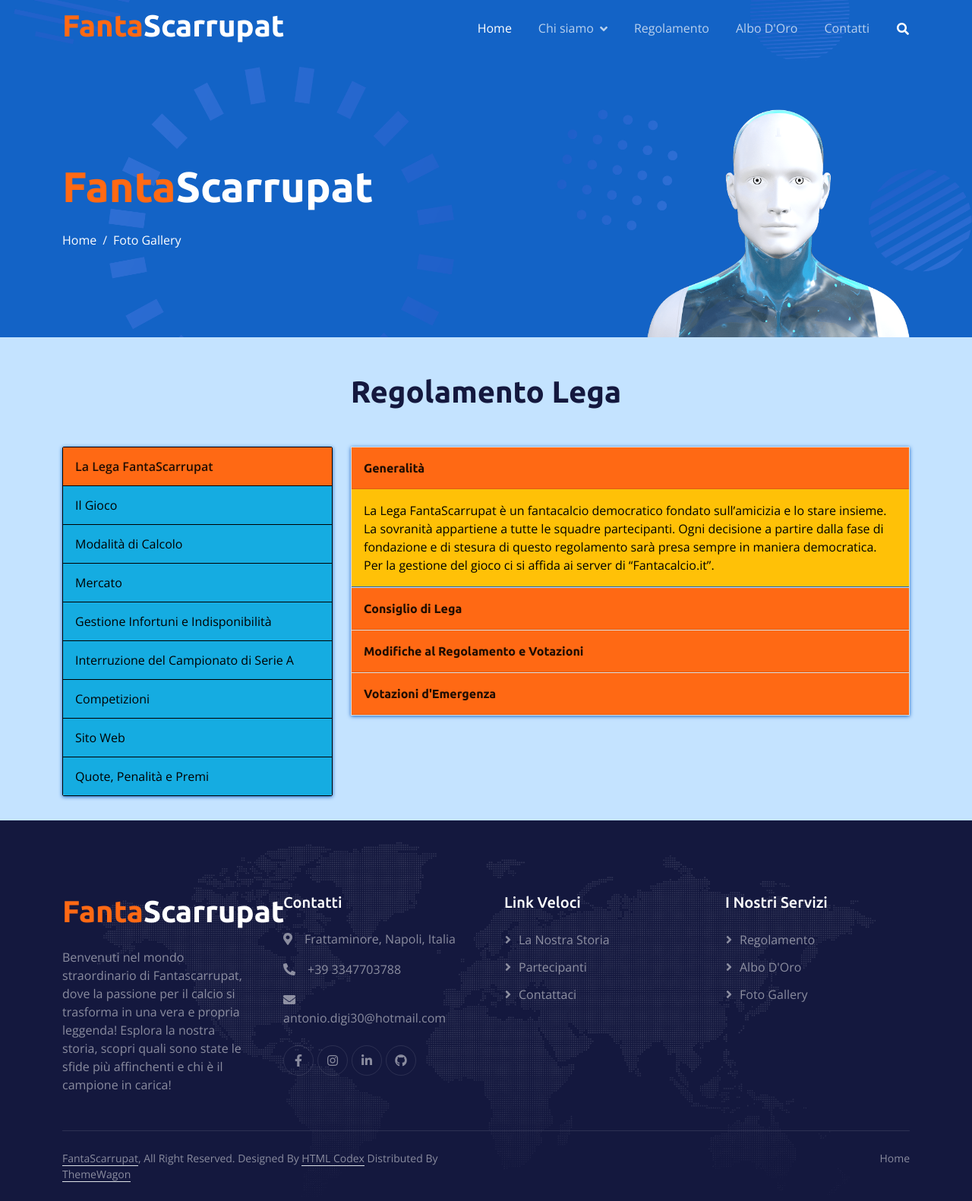
After one commit to AntonioDG30/FantaScarrupat, a PHP site: page /regolamento.php in a window 1280 px wide. The commit adds this page. Shown: the whole page at 76% size. Run offline with PHP 8.4, Linux system fonts and the light colour scheme; some libraries are stand-ins or nearby versions.

Commit message:
inizio lavori regolamento.php

```diff
--- a/css/style.css
+++ b/css/style.css
@@ -262,9 +262,7 @@
   align-items: center;
 }
 
-
-
-ul {
+.ul_gallery {
   list-style: none;
   margin: 0px 100px 10px 100px;
   padding: 0;
@@ -272,7 +270,6 @@
   gap: 0.5rem;
   grid-template-columns: repeat(auto-fit, minmax(20rem, 1fr));
   max-width: 100%;
-
 }
 
 figure {
@@ -383,6 +380,93 @@
   }
 }
 
+
+
+
+/*** Regolamento ***/
+.faq-nav {
+  flex-direction: column;
+  margin: 0 0 32px;
+  border-radius: 2px;
+  border: 1px solid #000000;
+  box-shadow: 0 1px 5px var(--primary);
+}
+.faq-nav .nav-link {
+  position: relative;
+  display: block;
+  margin: 0;
+  padding: 13px 16px;
+  background-color: var(--secondary);
+  border: 0;
+  border-bottom: 1px solid #000000;
+  border-radius: 0;
+  color: #000000;
+  transition: background-color 0.2s ease;
+}
+.faq-nav .nav-link:hover {
+  background-color: #ffc107;
+}
+.faq-nav .nav-link.active {
+  background-color: #FF6914;
+  font-weight: 700;
+  color: rgba(0, 0, 0, 0.87);
+}
+.faq-nav .nav-link:last-of-type {
+  border-bottom-left-radius: 2px;
+  border-bottom-right-radius: 2px;
+  border-bottom: 0;
+}
+.faq-nav .nav-link i.mdi {
+  margin-right: 5px;
+  font-size: 18px;
+  position: relative;
+}
+
+.tab-content {
+  box-shadow: 0 1px 5px var(--primary);
+}
+.tab-content .card {
+  border-radius: 0;
+}
+.tab-content .card-header {
+  padding: 15px 16px;
+  border-radius: 0;
+  background-color: #FF6914;
+}
+.tab-content .card-header h5 {
+  margin: 0;
+}
+.tab-content .card-header h5 button {
+  display: block;
+  width: 100%;
+  padding: 0;
+  border: 0;
+  font-weight: 700;
+  color: rgba(0, 0, 0, 0.87);
+  text-align: left;
+  white-space: normal;
+}
+.tab-content .card-header h5 button:hover, .tab-content .card-header h5 button:focus, .tab-content .card-header h5 button:active, .tab-content .card-header h5 button:hover:active {
+  text-decoration: none;
+}
+.tab-content .card-body p {
+  color: #000000;
+}
+.tab-content .card-body p:last-of-type {
+  margin: 0;
+}
+
+.accordion > .card:not(:first-child) {
+  border-top: 0;
+}
+
+.collapse.show .card-body {
+  border-bottom: 1px solid var(--primary);
+}
+
+.card-body{
+  background: #ffc107;
+}
 
 /*** Navbar ***/
 .sticky-top {
--- a/fotoGallery.php
+++ b/fotoGallery.php
@@ -111,7 +111,7 @@
   </div>
 </div>
 <div class="gallery">
-  <ul>
+  <ul class="ul_gallery">
     <?php
       $query = "SELECT * FROM immagine WHERE flag_visibile = 1";
       $result = $conn->query($query);
--- a/navbar.html
+++ b/navbar.html
@@ -27,7 +27,7 @@
               <a href="fotoGallery.php" class="dropdown-item">Foto Gallery</a>
             </div>
           </div>
-          <a href="service.html" class="nav-item nav-link">Regolamento</a>
+          <a href="regolamento.php" class="nav-item nav-link">Regolamento</a>
           <a href="project.html" class="nav-item nav-link">Albo D'Oro</a>
           <a href="contact.html" class="nav-item nav-link">Contatti</a>
         </div>
--- /dev/null
+++ b/regolamento.php
@@ -0,0 +1,358 @@
+<!DOCTYPE html>
+<html lang="en">
+
+<head>
+  <meta charset="utf-8">
+  <title>AI.Tech - Artificial Intelligence HTML Template</title>
+  <meta content="width=device-width, initial-scale=1.0" name="viewport">
+  <meta content="" name="keywords">
+  <meta content="" name="description">
+
+  <!-- Favicon -->
+  <link href="img/favicon.ico" rel="icon">
+
+  <!-- Google Web Fonts -->
+  <link rel="preconnect" href="https://fonts.googleapis.com">
+  <link rel="preconnect" href="https://fonts.gstatic.com" crossorigin>
+  <link href="https://fonts.googleapis.com/css2?family=Open+Sans:wght@400;600&family=Ubuntu:wght@500;700&display=swap"
+        rel="stylesheet">
+
+  <!-- Icon Font Stylesheet -->
+  <link href="https://cdnjs.cloudflare.com/ajax/libs/font-awesome/5.10.0/css/all.min.css" rel="stylesheet">
+  <link href="https://cdn.jsdelivr.net/npm/bootstrap-icons@1.4.1/font/bootstrap-icons.css" rel="stylesheet">
+
+  <!-- Libraries Stylesheet -->
+  <link href="lib/animate/animate.min.css" rel="stylesheet">
+  <link href="lib/owlcarousel/assets/owl.carousel.min.css" rel="stylesheet">
+
+  <!-- Customized Bootstrap Stylesheet -->
+  <link href="css/bootstrap.min.css" rel="stylesheet">
+
+  <!-- Template Stylesheet -->
+  <link href="css/style.css" rel="stylesheet">
+</head>
+
+<body>
+
+<?php
+global $conn;
+include 'php/connectionDB.php';
+
+// Verifica la connessione
+if ($conn->connect_error) {
+  die("Connessione fallita: " . $conn->connect_error);
+}
+?>
+<!-- Spinner Start -->
+<div id="spinner"
+     class="show bg-white position-fixed translate-middle w-100 vh-100 top-50 start-50 d-flex align-items-center justify-content-center">
+  <div class="spinner-grow text-primary" style="width: 3rem; height: 3rem;" role="status">
+    <span class="sr-only">Loading...</span>
+  </div>
+</div>
+<!-- Spinner End -->
+
+<?php
+include 'navbar.html';
+?>
+
+
+<!-- Hero Start -->
+<div class="container-fluid pt-5 bg-primary hero-header">
+  <div class="container pt-5">
+    <div class="row g-5 pt-5">
+      <div class="col-lg-6 align-self-center text-center text-lg-start mb-lg-5">
+        <h1 class="display-4 text-white mb-4 animated slideInRight">
+          <span class="text-color1">Fanta</span><span class="text-color2">Scarrupat</span>
+        </h1>
+        <nav aria-label="breadcrumb">
+          <ol class="breadcrumb justify-content-center justify-content-lg-start mb-0">
+            <li class="breadcrumb-item"><a class="text-white" href="index.php">Home</a></li>
+            <li class="breadcrumb-item text-white active" aria-current="page">Foto Gallery</li>
+          </ol>
+        </nav>
+      </div>
+      <div class="col-lg-6 align-self-end text-center text-lg-end">
+        <img class="img-fluid" src="img/hero-img.png" alt="" style="max-height: 300px;">
+      </div>
+    </div>
+  </div>
+</div>
+<!-- Hero End -->
+
+
+<!-- Full Screen Search Start -->
+<div class="modal fade" id="searchModal" tabindex="-1">
+  <div class="modal-dialog modal-fullscreen">
+    <div class="modal-content" style="background: rgba(20, 24, 62, 0.7);">
+      <div class="modal-header border-0">
+        <button type="button" class="btn btn-square bg-white btn-close" data-bs-dismiss="modal"
+                aria-label="Close"></button>
+      </div>
+      <div class="modal-body d-flex align-items-center justify-content-center">
+        <div class="input-group" style="max-width: 600px;">
+          <input type="text" class="form-control bg-transparent border-light p-3"
+                 placeholder="Type search keyword">
+          <button class="btn btn-light px-4"><i class="bi bi-search"></i></button>
+        </div>
+      </div>
+    </div>
+  </div>
+</div>
+<!-- Full Screen Search End -->
+
+<!-- Regolamento Start -->
+<div class="container">
+  <br><br>
+  <div class="text-center mx-auto mb-5 wow fadeInUp" data-wow-delay="0.1s" style="max-width: 500px;">
+    <h1 class="display-6 mb-5">Regolamento Lega</h1>
+  </div>
+  <div class="row">
+    <div class="col-lg-4">
+      <div class="nav nav-pills faq-nav" id="faq-caps" role="tablist" aria-orientation="vertical">
+        <a href="#cap1" class="nav-link active" data-toggle="pill" role="tab" aria-controls="" aria-selected="true">
+          La Lega FantaScarrupat
+        </a>
+        <a href="#cap2" class="nav-link" data-toggle="pill" role="tab" aria-controls="cap2" aria-selected="false">
+          Il Gioco
+        </a>
+        <a href="#cap3" class="nav-link" data-toggle="pill" role="tab" aria-controls="cap3" aria-selected="false">
+          Modalità di Calcolo
+        </a>
+        <a href="#cap4" class="nav-link" data-toggle="pill" role="tab" aria-controls="cap4" aria-selected="false">
+          Mercato
+        </a>
+        <a href="#cap5" class="nav-link" data-toggle="pill" role="tab" aria-controls="cap5" aria-selected="false">
+         Gestione Infortuni e Indisponibilità
+        </a>
+        <a href="#cap6" class="nav-link" data-toggle="pill" role="tab" aria-controls="cap6" aria-selected="false">
+           Interruzione del Campionato di Serie A
+        </a>
+        <a href="#cap7" class="nav-link" data-toggle="pill" role="tab" aria-controls="cap7" aria-selected="false">
+          Competizioni
+        </a>
+        <a href="#cap8" class="nav-link" data-toggle="pill" role="tab" aria-controls="cap8" aria-selected="false">
+          Sito Web
+        </a>
+        <a href="#cap9" class="nav-link" data-toggle="pill" role="tab" aria-controls="cap9" aria-selected="false">
+          Quote, Penalità e Premi
+        </a>
+      </div>
+    </div>
+    <div class="col-lg-8">
+      <div class="tab-content" id="faq-tab-content">
+        <div class="tab-pane show active" id="cap1" role="tabpanel" aria-labelledby="cap1">
+          <div class="accordion" id="accordion-cap-1">
+            <div class="card">
+              <div class="card-header" id="accordion-cap-1-heading-1">
+                <h5>
+                  <button class="btn btn-link" type="button" data-toggle="collapse" data-target="#accordion-cap-1-content-1" aria-expanded="false" aria-controls="accordion-cap-1-content-1">Generalità</button>
+                </h5>
+              </div>
+              <div class="collapse show" id="accordion-cap-1-content-1" aria-labelledby="accordion-cap-1-heading-1" data-parent="#accordion-cap-1">
+                <div class="card-body">
+                  <p>
+                    La Lega FantaScarrupat è un fantacalcio democratico fondato sull’amicizia e lo stare insieme. La sovranità appartiene a tutte le squadre partecipanti. Ogni decisione a partire dalla fase di fondazione e di stesura di questo regolamento sarà presa sempre in maniera democratica. Per la gestione del gioco ci si affida ai server di “Fantacalcio.it”.
+                  </p>
+                </div>
+              </div>
+            </div>
+            <div class="card">
+              <div class="card-header" id="accordion-cap-1-heading-2">
+                <h5>
+                  <button class="btn btn-link" type="button" data-toggle="collapse" data-target="#accordion-cap-1-content-2" aria-expanded="false" aria-controls="accordion-cap-1-content-2">Consiglio di Lega</button>
+                </h5>
+              </div>
+              <div class="collapse" id="accordion-cap-1-content-2" aria-labelledby="accordion-cap-1-heading-2" data-parent="#accordion-cap-1">
+                <div class="card-body">
+                  <p>
+                    Ad ogni fantallenatore appartenente alla Lega è riservato un posto nel “Consiglio di Lega”. Il Consiglio di Lega ha il compito di prendere le decisioni definitive all’inizio della stagione e durante la stessa, organizzare date e sedi delle aste e risolvere situazioni spinose che si dovessero presentare nel corso della stagione.<br>
+                    Il Consiglio di Lega è composto, per la stagione 2023/2024, da 8 membri ed è presieduto dall’admin della Lega: Antonio Di Giorgio.<br>
+                    Ogni membro del Consiglio, incluso il presidente, ha stesso potere di voto e pari diritti e doveri.<br>
+                  </p>
+                </div>
+              </div>
+            </div>
+            <div class="card">
+              <div class="card-header" id="accordion-cap-1-heading-3">
+                <h5>
+                  <button class="btn btn-link" type="button" data-toggle="collapse" data-target="#accordion-cap-1-content-3" aria-expanded="false" aria-controls="accordion-cap-1-content-3">Modifiche al Regolamento e Votazioni</button>
+                </h5>
+              </div>
+              <div class="collapse" id="accordion-cap-1-content-3" aria-labelledby="accordion-cap-1-heading-3" data-parent="#accordion-cap-1">
+                <div class="card-body">
+                  <p>
+                    Le modifiche al regolamento possono essere eseguite solo prima dell’inizio di ogni stagione. Per le votazioni che avranno sede nel corso della stagione, la modifica, se approvata, varrà dalla stagione successiva alla votazione.<br>
+                    Le votazioni possono aver luogo sia in presenza che tramite software di messaggistica.<br>
+                    Una votazione, per essere considerata valida, necessita che ogni membro esprima la propria preferenza.<br>
+                    Un testo di modifica di codesto regolamento è approvato quando almeno il 50% + 1 dei votanti approva la modifica, in caso contrario o di parità la modifica non viene approvata e resta in vigore la precedente regola.
+                  </p>
+                </div>
+              </div>
+            </div>
+            <div class="card">
+              <div class="card-header" id="accordion-cap-1-heading-4">
+                <h5>
+                  <button class="btn btn-link" type="button" data-toggle="collapse" data-target="#accordion-cap-1-content-4" aria-expanded="false" aria-controls="accordion-cap-1-content-4">Votazioni d'Emergenza</button>
+                </h5>
+              </div>
+              <div class="collapse" id="accordion-cap-1-content-4" aria-labelledby="accordion-cap-1-heading-4" data-parent="#accordion-cap-1">
+                <div class="card-body">
+                  <p>
+                    Nel corso di una stagione possono risultare necessarie votazioni che hanno effetto immediato sul regolamento (e quindi in vigore dal momento dell’approvazione e non dalla stagione successiva).<br>
+                    Questo tipo di votazione può avvenire per motivi di vario genere ed è strettamente legata alla salvaguardia, trasparenza e sicurezza della Lega e della stagione stessa.<br>
+                    Queste votazioni, a differenza delle votazioni di ordinaria amministrazione, necessitano per l’approvazione di un voto ad unanimità (il 100% dei votanti deve essere favorevole alla modifica).<br>
+                    Il presidente del Consiglio della Lega è tenuto a chiamare una “Votazione d’emergenza” ove veda una situazione spinosa che vada ad alterare il corso della stagione, esempi:
+                    <ul>
+                      <li>Fantallenatore che non consegna più la formazione;</li>
+                      <li>Fantallenatori che si accordano a danno di altri;</li>
+                    </ul>
+                  </p>
+                </div>
+              </div>
+            </div>
+          </div>
+        </div>
+        <div class="tab-pane" id="cap2" role="tabpanel" aria-labelledby="cap2">
+          <div class="accordion" id="accordion-cap-2">
+            <div class="card">
+              <div class="card-header" id="accordion-cap-2-heading-1">
+                <h5>
+                  <button class="btn btn-link" type="button" data-toggle="collapse" data-target="#accordion-cap-2-content-1" aria-expanded="false" aria-controls="accordion-cap-2-content-1">Does anybody else feel jealous and aroused and worried?</button>
+                </h5>
+              </div>
+              <div class="collapse show" id="accordion-cap-2-content-1" aria-labelledby="accordion-cap-2-heading-1" data-parent="#accordion-cap-2">
+                <div class="card-body">
+                  <p>Kif, I have mated with a woman. Inform the men. This is the worst part. The calm before the battle. Bender, being God isn't easy. If you do too much, people get dependent on you, and if you do nothing, they lose hope. You have to use a light touch. Like a safecracker, or a pickpocket.</p>
+                  <p><strong>Example: </strong>There's no part of that sentence I didn't like! You, a bobsleder!? That I'd like to see!</p>
+                </div>
+              </div>
+            </div>
+            <div class="card">
+              <div class="card-header" id="accordion-cap-2-heading-2">
+                <h5>
+                  <button class="btn btn-link" type="button" data-toggle="collapse" data-target="#accordion-cap-2-content-2" aria-expanded="false" aria-controls="accordion-cap-2-content-2">This opera's as lousy as it is brilliant?</button>
+                </h5>
+              </div>
+              <div class="collapse" id="accordion-cap-2-content-2" aria-labelledby="accordion-cap-2-heading-2" data-parent="#accordion-cap-2">
+                <div class="card-body">
+                  <p>Your lyrics lack subtlety. You can't just have your characters announce how they feel. That makes me feel angry! It's okay, Bender. I like cooking too. Interesting. No, wait, the other thing: tedious.</p>
+                  <p><strong>Example: </strong>Of all the friends I've had… you're the first. But I know you in the future. I cleaned your poop. Then we'll go with that data file!</p>
+                </div>
+              </div>
+            </div>
+            <div class="card">
+              <div class="card-header" id="accordion-cap-2-heading-3">
+                <h5>
+                  <button class="btn btn-link" type="button" data-toggle="collapse" data-target="#accordion-cap-2-content-3" aria-expanded="false" aria-controls="accordion-cap-2-content-3">Who are you, my warranty?!</button>
+                </h5>
+              </div>
+              <div class="collapse" id="accordion-cap-2-content-3" aria-labelledby="accordion-cap-2-heading-3" data-parent="#accordion-cap-2">
+                <div class="card-body">
+                  <p>Oh, I think we should just stay friends. I'll tell them you went down prying the wedding ring off his cold, dead finger. Aww, it's true. I've been hiding it for so long. Say it in Russian! Then throw her in the laundry room, which will hereafter be referred to as "the brig".</p>
+                  <p><strong>Example: </strong> We're rescuing ya. Robot 1-X, save my friends! And Zoidberg! <em>Then we'll go with that data file!</em> Okay, I like a challenge.</p>
+                </div>
+              </div>
+            </div>
+            <div class="card">
+              <div class="card-header" id="accordion-cap-2-heading-4">
+                <h5>
+                  <button class="btn btn-link" type="button" data-toggle="collapse" data-target="#accordion-cap-2-content-4" aria-expanded="false" aria-controls="accordion-cap-2-content-4">I haven't felt much of anything since my guinea pig died?</button>
+                </h5>
+              </div>
+              <div class="collapse" id="accordion-cap-2-content-4" aria-labelledby="accordion-cap-2-heading-4" data-parent="#accordion-cap-2">
+                <div class="card-body">
+                  <p>And I'm his friend Jesus. Oh right. I forgot about the battle. OK, if everyone's finished being stupid. We'll need to have a look inside you with this camera. I'm just glad my fat, ugly mama isn't alive to see this day.</p>
+                  <p><strong>Example: </strong> Isn't it true that you have been paid for your testimony? Quite possible.</p>
+                </div>
+              </div>
+            </div>
+          </div>
+        </div>
+        <div class="tab-pane" id="cap3" role="tabpanel" aria-labelledby="cap3">
+          <div class="accordion" id="accordion-cap-3">
+            <div class="card">
+              <div class="card-header" id="accordion-cap-3-heading-1">
+                <h5>
+                  <button class="btn btn-link" type="button" data-toggle="collapse" data-target="#accordion-cap-3-content-1" aria-expanded="false" aria-controls="accordion-cap-3-content-1">Michelle, I don't regret this, but I both rue and lament it?</button>
+                </h5>
+              </div>
+              <div class="collapse show" id="accordion-cap-3-content-1" aria-labelledby="accordion-cap-3-heading-1" data-parent="#accordion-cap-3">
+                <div class="card-body">
+                  <p>Look, last night was a mistake. We'll need to have a look inside you with this camera. Good news, everyone! There's a report on TV with some very bad news! You know, I was God once. You lived before you met me?!</p>
+                  <p><strong>Example: </strong>I'm Santa Claus! Pansy. That's a popular name today. Little "e", big "B"?</p>
+                </div>
+              </div>
+            </div>
+            <div class="card">
+              <div class="card-header" id="accordion-cap-3-heading-2">
+                <h5>
+                  <button class="btn btn-link" type="button" data-toggle="collapse" data-target="#accordion-cap-3-content-2" aria-expanded="false" aria-controls="accordion-cap-3-content-2">Why am I sticky and naked?</button>
+                </h5>
+              </div>
+              <div class="collapse" id="accordion-cap-3-content-2" aria-labelledby="accordion-cap-3-heading-2" data-parent="#accordion-cap-3">
+                <div class="card-body">
+                  <p>Did I miss something fun? Humans dating robots is sick. You people wonder why I'm still single? It's 'cause all the fine robot sisters are dating humans! Kids don't turn rotten just from watching TV.</p>
+                  <p><strong>Example: </strong>I usually try to keep my sadness pent up inside where it can fester quietly as a mental illness.</p>
+                </div>
+              </div>
+            </div>
+            <div class="card">
+              <div class="card-header" id="accordion-cap-3-heading-3">
+                <h5>
+                  <button class="btn btn-link" type="button" data-toggle="collapse" data-target="#accordion-cap-3-content-3" aria-expanded="false" aria-controls="accordion-cap-3-content-3">Is that a cooking show?</button>
+                </h5>
+              </div>
+              <div class="collapse" id="accordion-cap-3-content-3" aria-labelledby="accordion-cap-3-heading-3" data-parent="#accordion-cap-3">
+                <div class="card-body">
+                  <p>OK, this has gotta stop. I'm going to remind Fry of his humanity the way only a woman can. You seem malnourished. Are you suffering from intestinal parasites? Check it out, y'all. Everyone who was invited is here. I am Singing Wind, Chief of the Martians.</p>
+                  <p><strong>Example: </strong>Man, I'm sore all over. I feel like I just went ten rounds with mighty Thor.</p>
+                </div>
+              </div>
+            </div>
+            <div class="card">
+              <div class="card-header" id="accordion-cap-3-heading-4">
+                <h5>
+                  <button class="btn btn-link" type="button" data-toggle="collapse" data-target="#accordion-cap-3-content-4" aria-expanded="false" aria-controls="accordion-cap-3-content-4">You are the last hope of the universe?</button>
+                </h5>
+              </div>
+              <div class="collapse" id="accordion-cap-3-content-4" aria-labelledby="accordion-cap-3-heading-4" data-parent="#accordion-cap-3">
+                <div class="card-body">
+                  <p>I don't want to be rescued. I videotape every customer that comes in here, so that I may blackmail them later. Ah, computer dating. It's like pimping, but you rarely have to use the phrase "upside your head."</p>
+                  <p><strong>Example: </strong>Tell them I hate them.</p>
+                </div>
+              </div>
+            </div>
+          </div>
+        </div>
+      </div>
+    </div>
+  </div>
+</div>
+<!-- Regolamento End -->
+
+
+<?php
+include 'footer.html';
+?>
+
+
+<!-- Back to Top -->
+<a href="#" class="btn btn-lg btn-primary btn-lg-square back-to-top pt-2"><i class="bi bi-arrow-up"></i></a>
+
+<!-- JavaScript Libraries -->
+<script src="https://ajax.googleapis.com/ajax/libs/jquery/3.6.1/jquery.min.js"></script>
+<script src="https://cdn.jsdelivr.net/npm/bootstrap@5.0.0/dist/js/bootstrap.bundle.min.js"></script>
+<script src="lib/wow/wow.min.js"></script>
+<script src="lib/easing/easing.min.js"></script>
+<script src="lib/waypoints/waypoints.min.js"></script>
+<script src="lib/counterup/counterup.min.js"></script>
+<script src="lib/owlcarousel/owl.carousel.min.js"></script>
+<script src="https://unpkg.com/bootstrap@4.1.3/dist/js/bootstrap.min.js"></script>
+
+
+<!-- Template Javascript -->
+<script src="js/main.js"></script>
+</body>
+
+</html>
```
Also changed, not shown: prova.html (added, +51 -0 lines).
